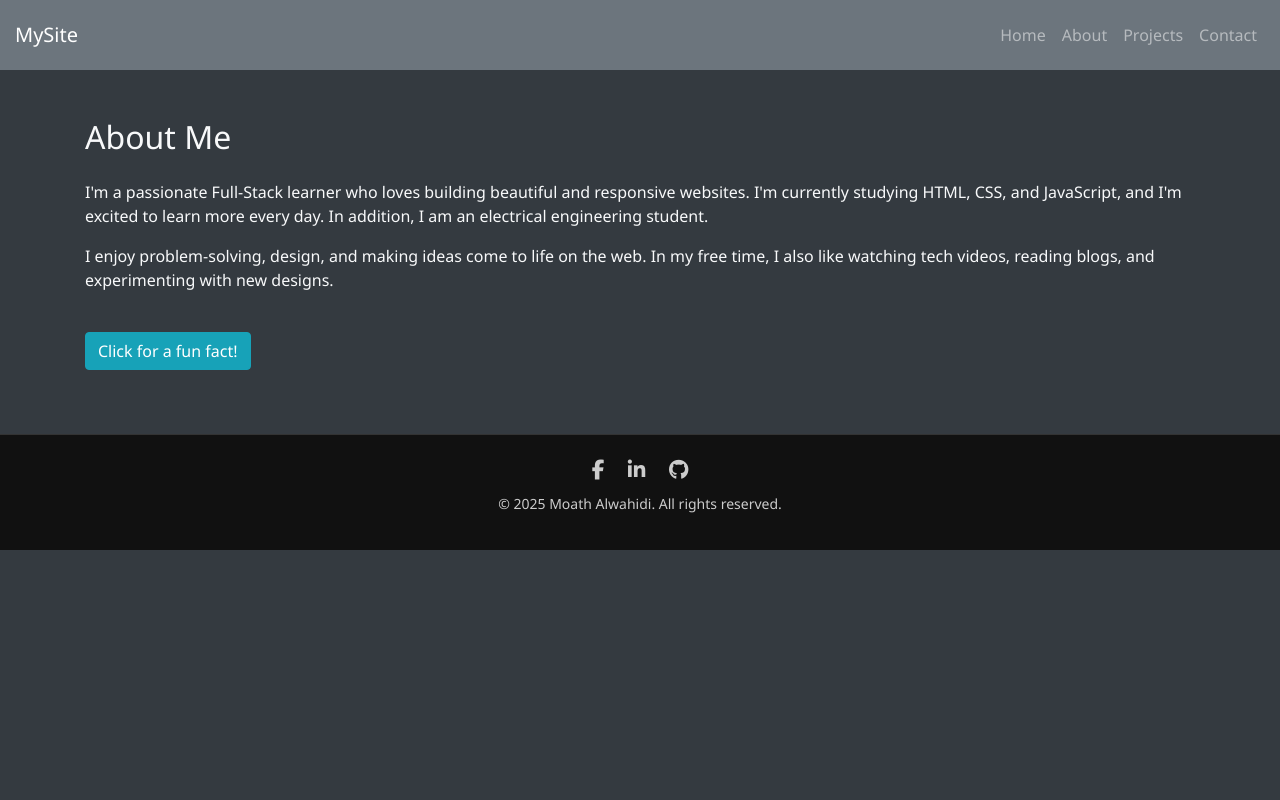
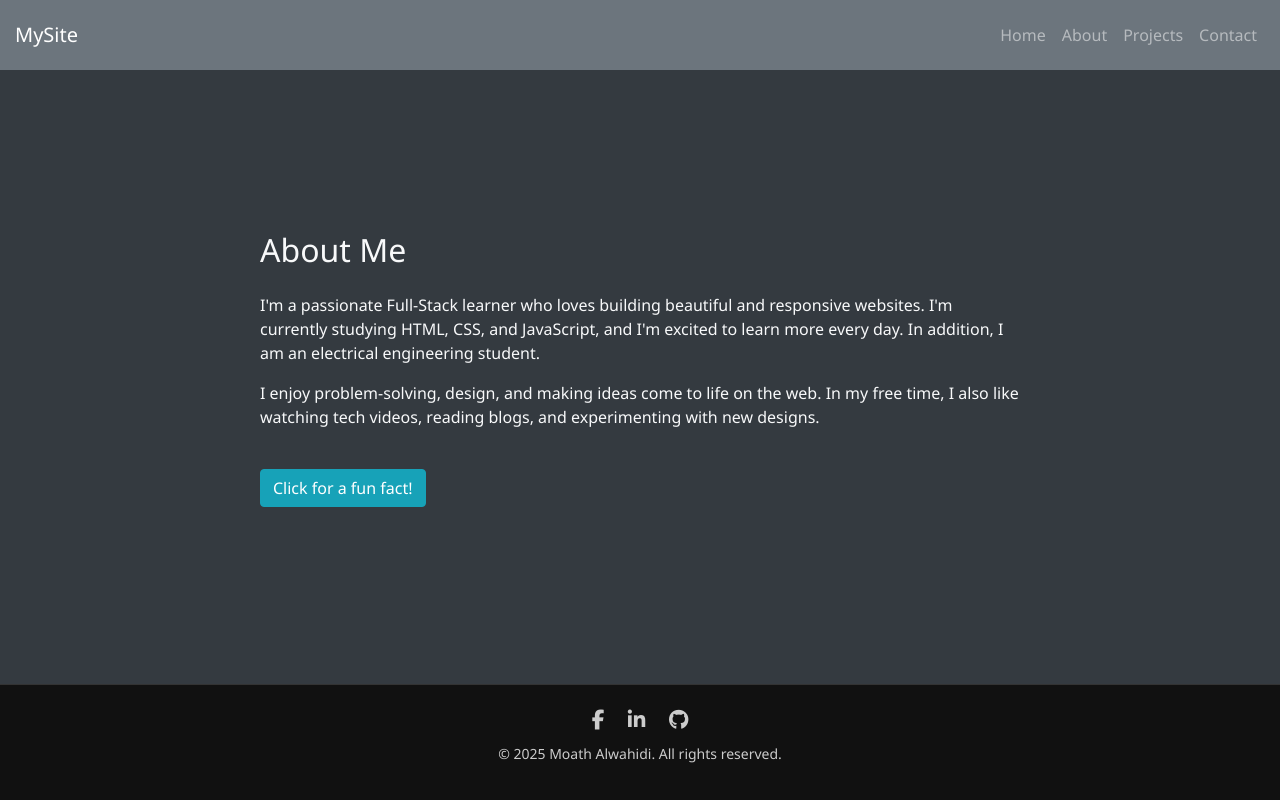
Before and after one commit to MoathAbdalla/My-Personal-Page, a plain HTML site: page about.html in a window 1280 px wide. Drawn offline with nearby package versions, Linux system fonts and the light colour scheme.

Commit message:
Update styles.css

```diff
--- a/styles.css
+++ b/styles.css
@@ -56,6 +56,12 @@ img.rounded-circle {
 
 
 /* General Styles */
+.container {
+  width: 100%;
+  max-width: 800px;
+  margin: auto;
+  padding: 20px;
+}
 
 /* Make page take full height */
 html,
```
